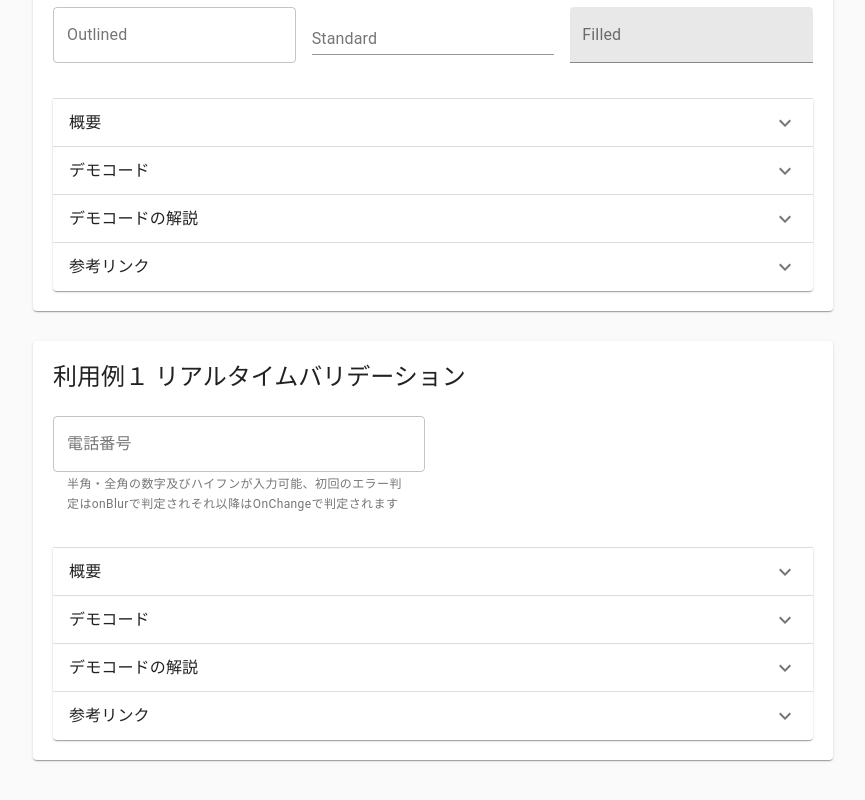
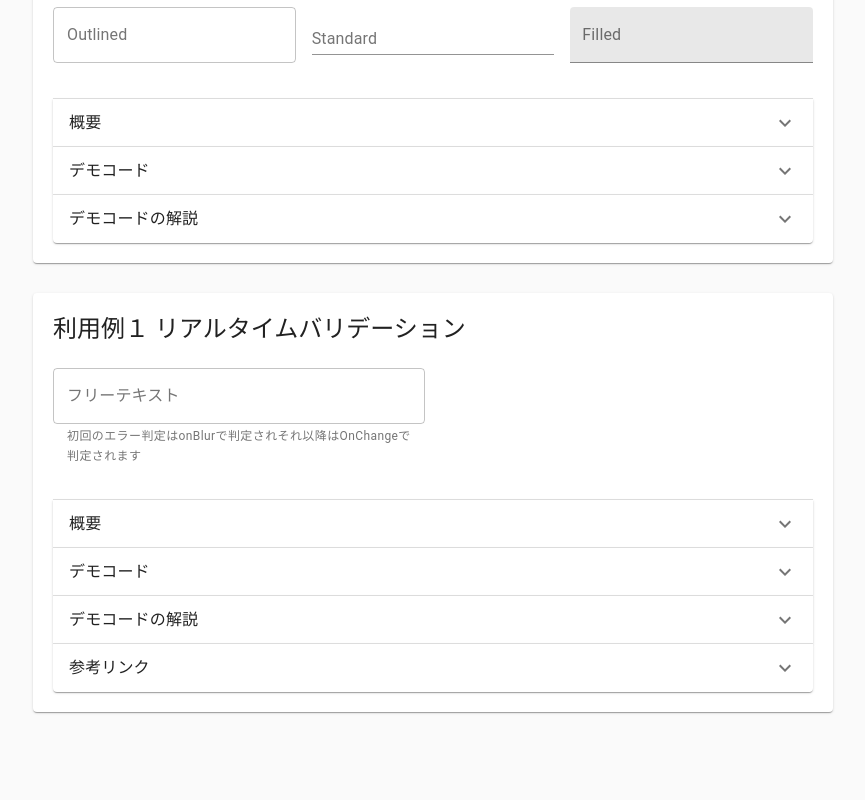
Before and after one commit to akiumikin/myTaskManagement, a Next.js app: page /form/text in a window 1280 px wide. Shown: the part 508-1308 px from the top of the page, without its empty margins (207-1072 px from the left). After the commit the page ends 1274 px from the top, so only its background shows below. Built offline with nearby package versions, Linux system fonts and the light colour scheme.

Commit message:
textのバリデーションの利用例を電話番号からフリーテキストに変更

```diff
--- a/components/pages/textComponent.tsx
+++ b/components/pages/textComponent.tsx
@@ -11,9 +11,6 @@ import AccordionSummary from '@material-ui/core/AccordionSummary';
 import AccordionDetails from '@material-ui/core/AccordionDetails';
 import Typography from '@material-ui/core/Typography';
 import Grid from '@material-ui/core/Grid';
-import List from '@material-ui/core/List';
-import ListItem from '@material-ui/core/ListItem';
-import ListItemText from '@material-ui/core/ListItemText';
 import ExpandMoreIcon from '@material-ui/icons/ExpandMore';
 
 export default function TextComponent() {
@@ -128,20 +125,6 @@ export default function TextComponent() {
             <TextFieldComponentValidationCode/>
           </AccordionDetails>
         </Accordion>
-        <Accordion>
-          <AccordionSummary
-            expandIcon={<ExpandMoreIcon />}
-            aria-controls="panel1a-content"
-            id="panel1a-header"
-          >
-            <Typography>参考リンク</Typography>
-          </AccordionSummary>
-          <AccordionDetails>
-            <Typography>
-              工事中
-            </Typography>
-          </AccordionDetails>
-        </Accordion>
       </Paper>
     </>
   )
--- /dev/null
+++ b/components/pages/textValidation.tsx
@@ -0,0 +1,100 @@
+import * as React from "react";
+import TextForm from '../../core/form/textForm';
+import Paper from '../../components/layout/paper';
+import GridForSample from '../../components/layout/gridForSample';
+import TextFieldComponentCode from '../../components/code/form/textFieldComponent';
+import SampleData from '../../types/sampleData';
+import Accordion from '@material-ui/core/Accordion';
+import AccordionSummary from '@material-ui/core/AccordionSummary';
+import AccordionDetails from '@material-ui/core/AccordionDetails';
+import Typography from '@material-ui/core/Typography';
+import Grid from '@material-ui/core/Grid';
+import ExpandMoreIcon from '@material-ui/icons/ExpandMore';
+
+export default function TextValidation() {
+  const dataBase = new SampleData
+  const [data, setData] = React.useState(new SampleData)
+
+  return(
+    <>
+      <Paper>
+        <Typography variant='h5' gutterBottom>利用例１ リアルタイムバリデーション</Typography>
+        <GridForSample>
+          <Grid item xs={12} sm={6}>
+            <TextForm
+              id={dataBase.freeTextMax5Detail().keyName}
+              label={dataBase.freeTextMax5Detail().displayName}
+              placeholder={dataBase.freeTextMax5Detail().placeholder}
+              keyName={dataBase.freeTextMax5Detail().keyName}
+              state={data}
+              setState={setData}
+              helperText='初回のエラー判定はonBlurで判定されそれ以降はOnChangeで判定されます'
+              validateMethod={dataBase.freeTextMax5Detail().validateMethod}
+            />
+          </Grid>
+        </GridForSample>
+        <Accordion>
+          <AccordionSummary
+            expandIcon={<ExpandMoreIcon />}
+            aria-controls="panel1a-content"
+            id="panel1a-header"
+          >
+            <Typography>概要</Typography>
+          </AccordionSummary>
+          <AccordionDetails style={{display: 'block'}}>
+            <Typography>
+              Material-UIの<a href='https://material-ui.com/components/text-fields/' rel='noopener' target='_blank'>Text Field</a>をラップしたコンポーネントを作成しています。
+              ラップの目的としては下記の機能を組み込むためです。
+            </Typography>
+            <ol>
+              <li>デフォルトのvalientの変更（Standerd → Outliend）など独自スタイルの適用</li>
+              <li>TypeScriptのClassを使ったstateのプロパティの更新</li>
+              <li>リアルタイムバリデーション機能の組み込み</li>
+            </ol>
+            <Typography>詳細はデモコードの解説をご覧ください。</Typography>
+          </AccordionDetails>
+        </Accordion>
+        <Accordion>
+          <AccordionSummary
+            expandIcon={<ExpandMoreIcon />}
+            aria-controls="panel1a-content"
+            id="panel1a-header"
+          >
+            <Typography>デモコード</Typography>
+          </AccordionSummary>
+          <AccordionDetails style={{display: 'block'}}>
+            <TextFieldComponentCode/>
+          </AccordionDetails>
+        </Accordion>
+        <Accordion>
+          <AccordionSummary
+            expandIcon={<ExpandMoreIcon />}
+            aria-controls="panel1a-content"
+            id="panel1a-header"
+          >
+            <Typography>デモコードの解説</Typography>
+          </AccordionSummary>
+          <AccordionDetails>
+            <Typography>
+              工事中
+            </Typography>
+          </AccordionDetails>
+        </Accordion>
+        <Accordion>
+          <AccordionSummary
+            expandIcon={<ExpandMoreIcon />}
+            aria-controls="panel1a-content"
+            id="panel1a-header"
+          >
+            <Typography>参考リンク</Typography>
+          </AccordionSummary>
+          <AccordionDetails>
+            <Typography>
+              工事中
+            </Typography>
+          </AccordionDetails>
+        </Accordion>
+      </Paper>
+    </>
+  )
+}
--- a/pages/form/text.tsx
+++ b/pages/form/text.tsx
@@ -1,111 +1,19 @@
 import * as React from "react";
-import TextForm from '../../core/form/textForm';
 import TextAbout from '../../components/pages/textAbout';
 import TextComponent from '../../components/pages/textComponent';
-import Paper from '../../components/layout/paper';
-import GridForSample from '../../components/layout/gridForSample';
-import TextFieldComponentCode from '../../components/code/form/textFieldComponent'
-import SampleData from '../../types/sampleData';
-import Accordion from '@material-ui/core/Accordion';
-import AccordionSummary from '@material-ui/core/AccordionSummary';
-import AccordionDetails from '@material-ui/core/AccordionDetails';
-import Typography from '@material-ui/core/Typography';
-import Grid from '@material-ui/core/Grid';
-import ExpandMoreIcon from '@material-ui/icons/ExpandMore';
+import TextValidation from '../../components/pages/textValidation';
 
 export default function Text() {
-
-  const dataBase = new SampleData
-  const [data, setData] = React.useState(new SampleData)
-
   return(
     <>
       {/* トップコンテンツ */}
-      <TextAbout />
+      <TextAbout/>
 
       {/* コンポーネント構成 */}
       <TextComponent/>
 
-      {/* コンポーネント思想 */}
-      <Paper>
-        <Typography variant='h5' gutterBottom>利用例１ リアルタイムバリデーション</Typography>
-        <GridForSample>
-          <Grid item xs={12} sm={6}>
-            <TextForm
-              id={dataBase.telephoneNumberDetail().keyName}
-              type='tel'
-              label={dataBase.telephoneNumberDetail().displayName}
-              placeholder={dataBase.telephoneNumberDetail().placeholder}
-              keyName={dataBase.telephoneNumberDetail().keyName}
-              state={data}
-              setState={setData}
-              helperText='半角・全角の数字及びハイフンが入力可能、初回のエラー判定はonBlurで判定されそれ以降はOnChangeで判定されます'
-              validateMethod={dataBase.telephoneNumberDetail().validateMethod}
-            />
-          </Grid>
-        </GridForSample>
-        <Accordion>
-          <AccordionSummary
-            expandIcon={<ExpandMoreIcon />}
-            aria-controls="panel1a-content"
-            id="panel1a-header"
-          >
-            <Typography>概要</Typography>
-          </AccordionSummary>
-          <AccordionDetails style={{display: 'block'}}>
-            <Typography>
-              Material-UIの<a href='https://material-ui.com/components/text-fields/' rel='noopener' target='_blank'>Text Field</a>をラップしたコンポーネントを作成しています。
-              ラップの目的としては下記の機能を組み込むためです。
-            </Typography>
-            <ol>
-              <li>デフォルトのvalientの変更（Standerd → Outliend）など独自スタイルの適用</li>
-              <li>TypeScriptのClassを使ったstateのプロパティの更新</li>
-              <li>リアルタイムバリデーション機能の組み込み</li>
-            </ol>
-            <Typography>詳細はデモコードの解説をご覧ください。</Typography>
-          </AccordionDetails>
-        </Accordion>
-        <Accordion>
-          <AccordionSummary
-            expandIcon={<ExpandMoreIcon />}
-            aria-controls="panel1a-content"
-            id="panel1a-header"
-          >
-            <Typography>デモコード</Typography>
-          </AccordionSummary>
-          <AccordionDetails style={{display: 'block'}}>
-            <TextFieldComponentCode/>
-          </AccordionDetails>
-        </Accordion>
-        <Accordion>
-          <AccordionSummary
-            expandIcon={<ExpandMoreIcon />}
-            aria-controls="panel1a-content"
-            id="panel1a-header"
-          >
-            <Typography>デモコードの解説</Typography>
-          </AccordionSummary>
-          <AccordionDetails>
-            <Typography>
-              工事中
-            </Typography>
-          </AccordionDetails>
-        </Accordion>
-        <Accordion>
-          <AccordionSummary
-            expandIcon={<ExpandMoreIcon />}
-            aria-controls="panel1a-content"
-            id="panel1a-header"
-          >
-            <Typography>参考リンク</Typography>
-          </AccordionSummary>
-          <AccordionDetails>
-            <Typography>
-              工事中
-            </Typography>
-          </AccordionDetails>
-        </Accordion>
-      </Paper>
+      {/* 利用方法１、バリデーション */}
+      <TextValidation/>
 
       {/* 利用方法２、特殊入力 */}
 
--- a/types/sampleData.ts
+++ b/types/sampleData.ts
@@ -8,6 +8,16 @@ import { validateMethod, TextTypeDetail } from './typeDetail'
 
 export default class SampleData {
   className: string
+
+  freeTextMax5?: string
+  freeTextMax5Detail(): TextTypeDetail {
+    return ({
+      keyName: 'freeTextMax5',
+      displayName: 'フリーテキスト',
+      validateMethod: validateMethod({ lengthMax: 5 }),
+      placeholder: '5文字以内の入力のみ可能'
+    })
+  }
 
   telephoneNumber?: string
   telephoneNumberDetail(): TextTypeDetail {
```
